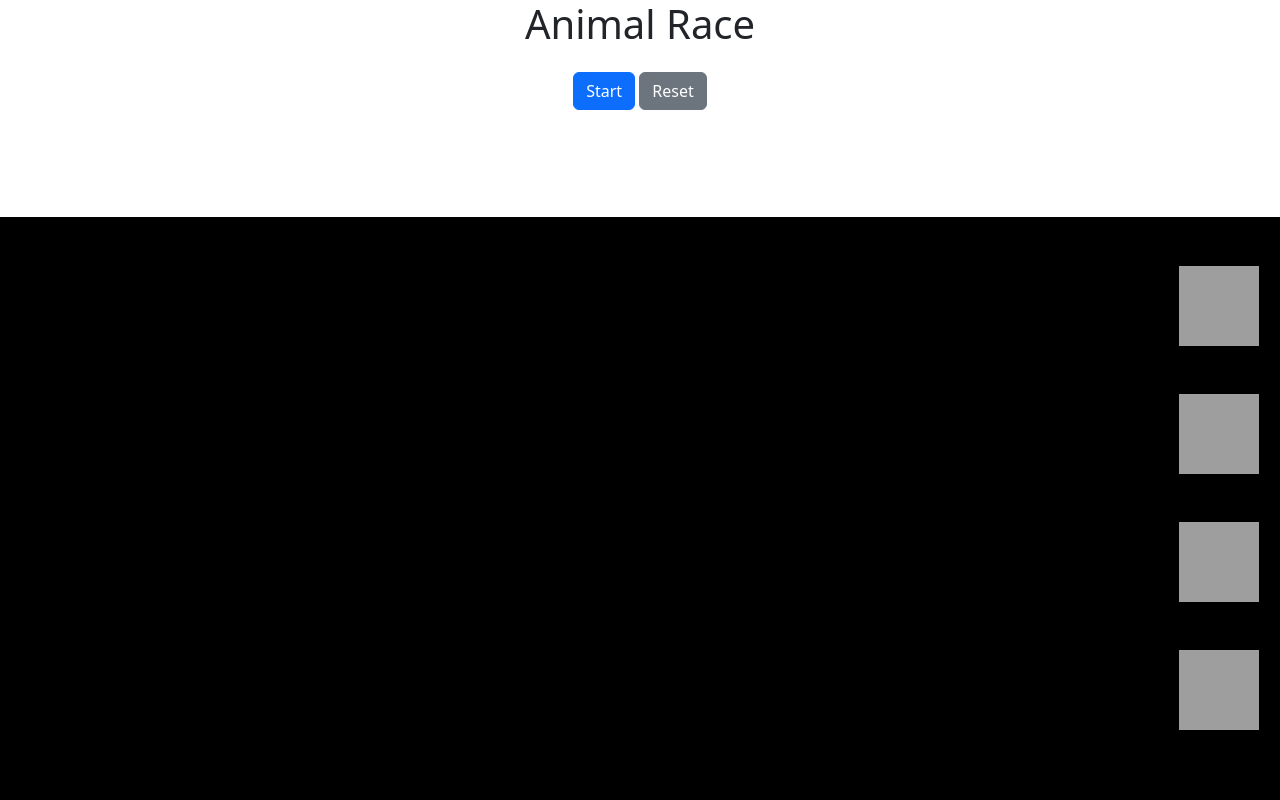
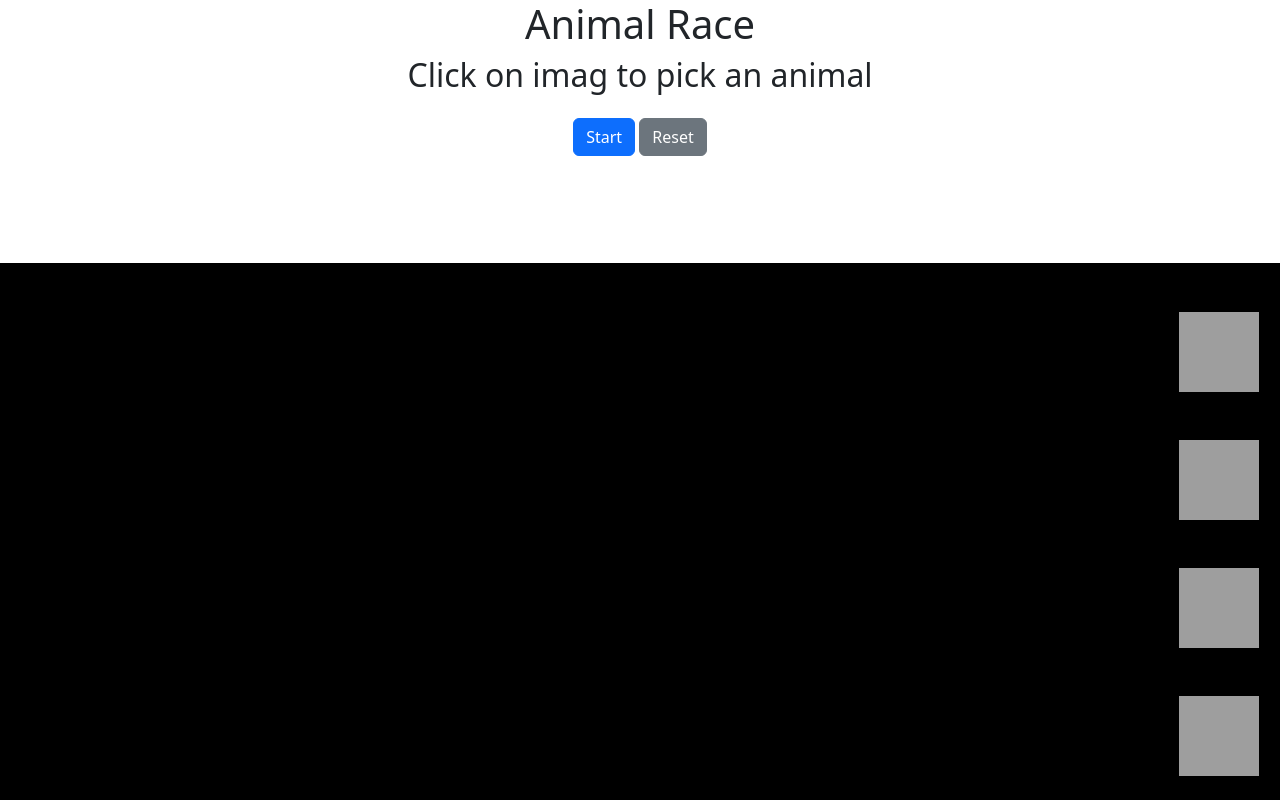
Before and after one commit to reemtamir/js-project, a plain HTML site: page animalRace.html in a window 1280 px wide. Shown: the top 800 px of the page. Drawn offline with nearby package versions, Linux system fonts and the light colour scheme; grey boxes are pictures that could not be loaded.

Commit message:
fix html

```diff
--- a/animalRace.html
+++ b/animalRace.html
@@ -30,6 +30,7 @@
   </head>
   <body>
     <h1>Animal Race</h1>
+    <h2>Click on imag to pick an animal</h2>
     <button class="btn btn-primary start my-3">Start</button>
     <button onclick="reset()" class="btn btn-secondary reset">Reset</button>
     <div class="game-container">
```
